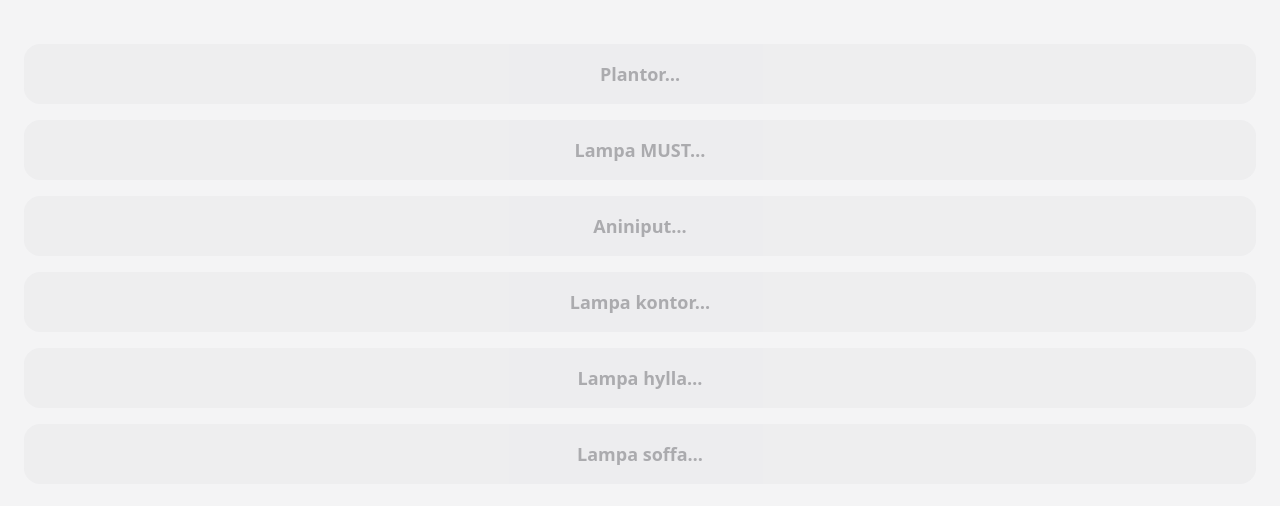
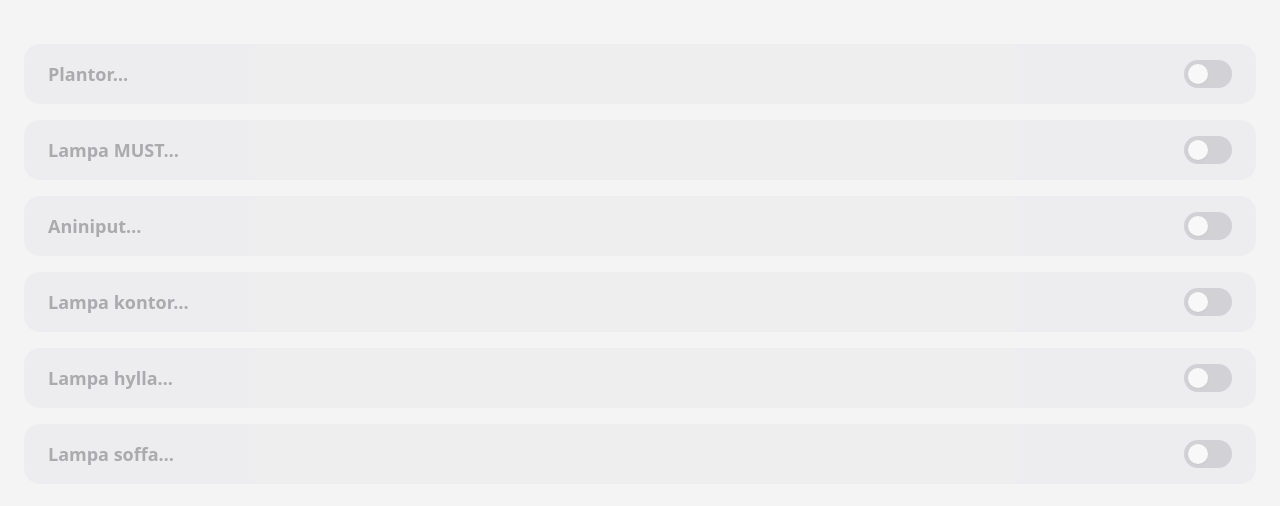
Before and after one commit to stefangeneralao/windylights, a React (Vite) app: page / in a window 1280 px wide. Shown: the part 136-642 px from the top of the page. Built offline with nearby package versions, Linux system fonts and the light colour scheme; no server answers.

Commit message:
Add toggle switch on devices

```diff
--- a/src/LampButton.tsx
+++ b/src/LampButton.tsx
@@ -1,8 +1,13 @@
 import { useState, useEffect } from "react";
-import { devices } from "./devices";
+import { type Device } from "./devices";
 import { fetchRelayState, toggleRelay } from "./api";
+import { ToggleSwitch } from "./ToggleSwitch";
 
-export function LampButton({ device }: { device: (typeof devices)[number] }) {
+interface Props {
+  device: Device;
+}
+
+export function LampButton({ device }: Props) {
   const [isOn, setIsOn] = useState<boolean | null>(null);
   const [loading, setLoading] = useState(false);
 
@@ -18,7 +23,6 @@ export function LampButton({ device }: { device: (typeof devices)[number] }) {
     setLoading(false);
   }
 
-  const on = isOn === true;
   const unknown = isOn === null;
 
   return (
@@ -26,16 +30,19 @@ export function LampButton({ device }: { device: (typeof devices)[number] }) {
       onClick={handleToggle}
       disabled={loading}
       className={[
-        "w-full rounded-2xl px-6 py-4 text-lg font-semibold transition-colors",
-        on
+        "w-full rounded-2xl px-6 py-4 text-lg font-semibold transition-colors flex items-center justify-between",
+        isOn
           ? "bg-yellow-300 text-yellow-900"
           : "bg-zinc-200 text-zinc-700 dark:bg-zinc-700 dark:text-zinc-300",
         loading ? "opacity-50" : "",
         unknown ? "opacity-40" : "",
       ].join(" ")}
     >
-      {device.name}
-      {unknown && "…"}
+      <span>
+        {device.name}
+        {unknown && "…"}
+      </span>
+      <ToggleSwitch on={!!isOn} />
     </button>
   );
 }
--- /dev/null
+++ b/src/ToggleSwitch.tsx
@@ -0,0 +1,21 @@
+interface Props {
+  on: boolean;
+}
+
+export function ToggleSwitch({ on }: Props) {
+  return (
+    <span
+      className={[
+        "relative inline-flex h-7 w-12 shrink-0 rounded-full transition-colors duration-200",
+        on ? "bg-yellow-500" : "bg-zinc-400 dark:bg-zinc-500",
+      ].join(" ")}
+    >
+      <span
+        className={[
+          "inline-block h-5 w-5 rounded-full bg-white shadow transform transition-transform duration-200 my-1",
+          on ? "translate-x-6" : "translate-x-1",
+        ].join(" ")}
+      />
+    </span>
+  );
+}
```
